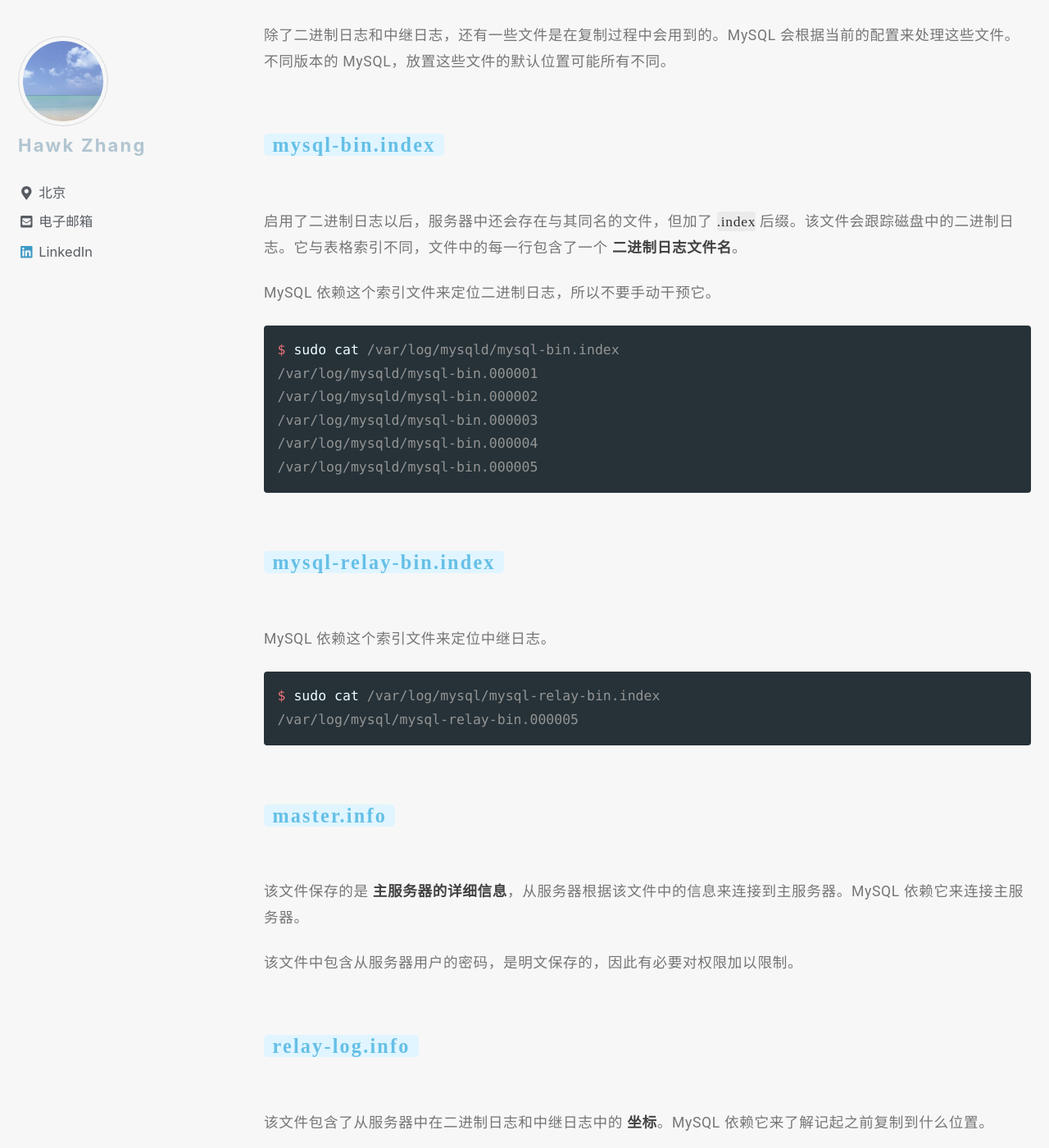
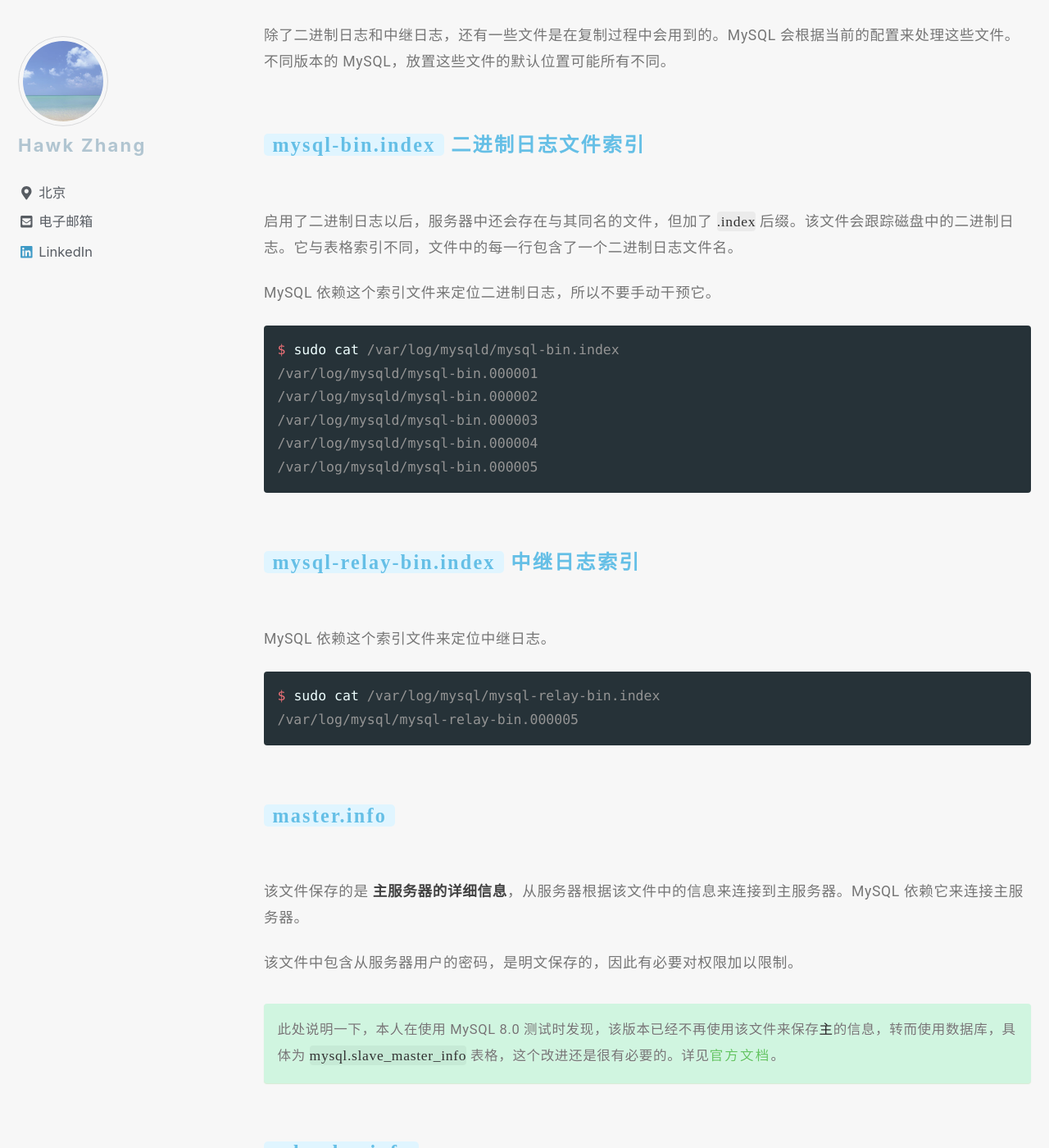
Before and after one commit to narru888/linotes_note, a Jekyll site: the page built from _posts/mysql/2016-03-01-repl.deeper.md, in a window 1280 px wide and 1400 px high, scrolled down 6478 px. Shown: the whole window at 82% size. Built offline with Jekyll 4.4.1, drawn with Linux system fonts in a browser that asks for light colours; nearby versions of some CDN libraries; a script that is not in the unit is left out; some of the changed text lies outside the part shown.

Commit message:
update on 2018-08-17 11:20:01 CST

```diff
--- a/_posts/mysql/2016-03-01-repl.deeper.md
+++ b/_posts/mysql/2016-03-01-repl.deeper.md
@@ -193,9 +193,9 @@ mysql> INSERT INTO summary_table(col1, col2, sum_col3)
 
 
 
-#### `mysql-bin.index`
+#### `mysql-bin.index` 二进制日志文件索引
 
-启用了二进制日志以后，服务器中还会存在与其同名的文件，但加了 `.index` 后缀。该文件会跟踪磁盘中的二进制日志。它与表格索引不同，文件中的每一行包含了一个 **二进制日志文件名**。
+启用了二进制日志以后，服务器中还会存在与其同名的文件，但加了 `.index` 后缀。该文件会跟踪磁盘中的二进制日志。它与表格索引不同，文件中的每一行包含了一个二进制日志文件名。
 
 MySQL 依赖这个索引文件来定位二进制日志，所以不要手动干预它。
 
@@ -210,7 +210,7 @@ $ sudo cat /var/log/mysqld/mysql-bin.index
 
 
 
-#### `mysql-relay-bin.index`
+#### `mysql-relay-bin.index` 中继日志索引
 
 MySQL 依赖这个索引文件来定位中继日志。
 
@@ -227,13 +227,16 @@ $ sudo cat /var/log/mysql/mysql-relay-bin.index
 
 该文件中包含从服务器用户的密码，是明文保存的，因此有必要对权限加以限制。
 
+此处说明一下，本人在使用 MySQL 8.0 测试时发现，该版本已经不再使用该文件来保存*主*的信息，转而使用数据库，具体为 `mysql.slave_master_info` 表格，这个改进还是很有必要的。详见[官方文档](https://dev.mysql.com/doc/refman/8.0/en/slave-logs.html)。
+{: .notice--success}
 
 
 #### `relay-log.info`
 
 该文件包含了从服务器中在二进制日志和中继日志中的 **坐标**。MySQL 依赖它来了解记起之前复制到什么位置。
 
-
+同样，该文件在 MySQL 8.0 中也转而使用数据库代替了，具体为 `mysql.slave_relay_log_info` 表格。
+{: .notice--success}
 
 
 >用这些文件来记录复制和日志的状态，这是一个比较粗糙的办法。而且不幸的是，它们还不是同步写入的，所以如果赶上服务器突然断电，这些文件还没有被刷新到磁盘中，服务器重启时，这些文件的内容可能就不是正确的。在 MySQL 5.5 之后已经有所改进，即前面提到的对 `sync_*` 的配置。
```
